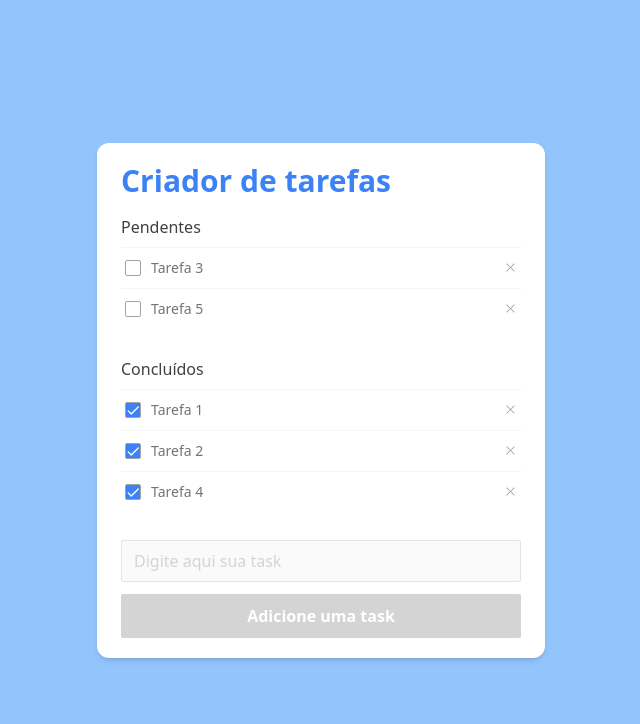
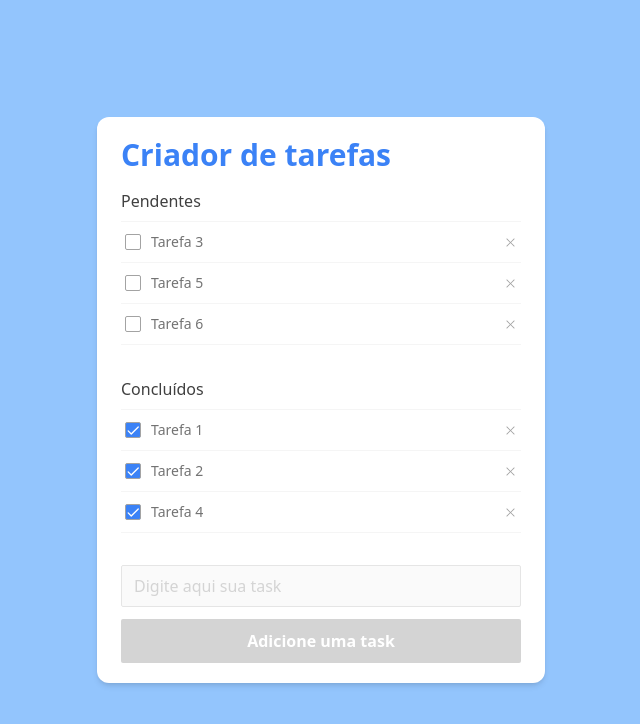
Before and after one commit to gabrielgarciaprogramador/todo-list-study-tailwind-react, a React (Vite) app: page / in a window 1280 px wide. Shown: the top 724 px of the page, without its empty margins (319-959 px from the left). Built offline with nearby package versions, Linux system fonts and the light colour scheme.

Commit message:
Added max height and vertical scroll to task list

```diff
--- a/src/componentes/ListTasks/index.jsx
+++ b/src/componentes/ListTasks/index.jsx
@@ -5,6 +5,7 @@ const ListTasks = ({ title, list, handleAlterCompletedTask, handleDeleteNewTask
 		<div>
 			<h4 className="mb-2 text-neutral-700 font-medium">{title}</h4>
 			{list.length > 0 ? (
+				<div className=" h-auto max-h-32 overflow-y-auto pr-3 -mr-3">
 					<div className="divide-y divide-neutral-100 border-t border-neutral-100">
 						{list.map((task) => {
 							return (
@@ -19,6 +20,7 @@ const ListTasks = ({ title, list, handleAlterCompletedTask, handleDeleteNewTask
 							);
 						})}
 					</div>
+				</div>
 			) : (
 				<p className="text-neutral-400 text-sm">Não há tasks nesta situação.</p>
 			)}
--- a/src/componentes/ToDoList/index.jsx
+++ b/src/componentes/ToDoList/index.jsx
@@ -26,6 +26,36 @@ const ToDolist = () => {
 		{
 			id: 5,
 			name: "Tarefa 5",
+			completed: false,
+		},
+		{
+			id: 6,
+			name: "Tarefa 6",
+			completed: false,
+		},
+		{
+			id: 6,
+			name: "Tarefa 6",
+			completed: true,
+		},
+		{
+			id: 7,
+			name: "Tarefa 7",
+			completed: false,
+		},
+		{
+			id: 8,
+			name: "Tarefa 8",
+			completed: false,
+		},
+		{
+			id: 9,
+			name: "Tarefa 9",
+			completed: true,
+		},
+		{
+			id: 10,
+			name: "Tarefa 10",
 			completed: false,
 		},
 	]);
```
Lines whose indentation alone changed are shown as unchanged.
